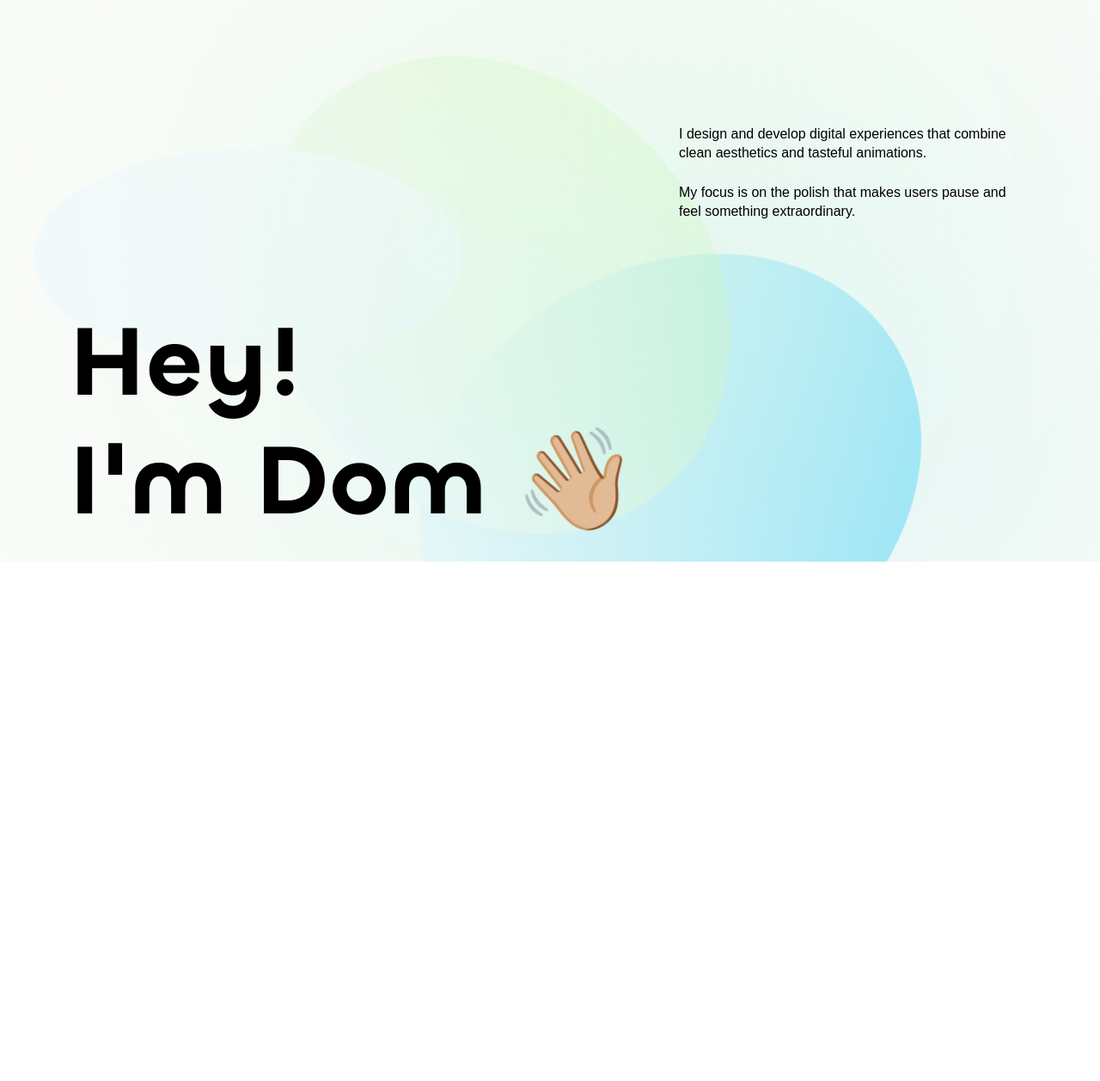
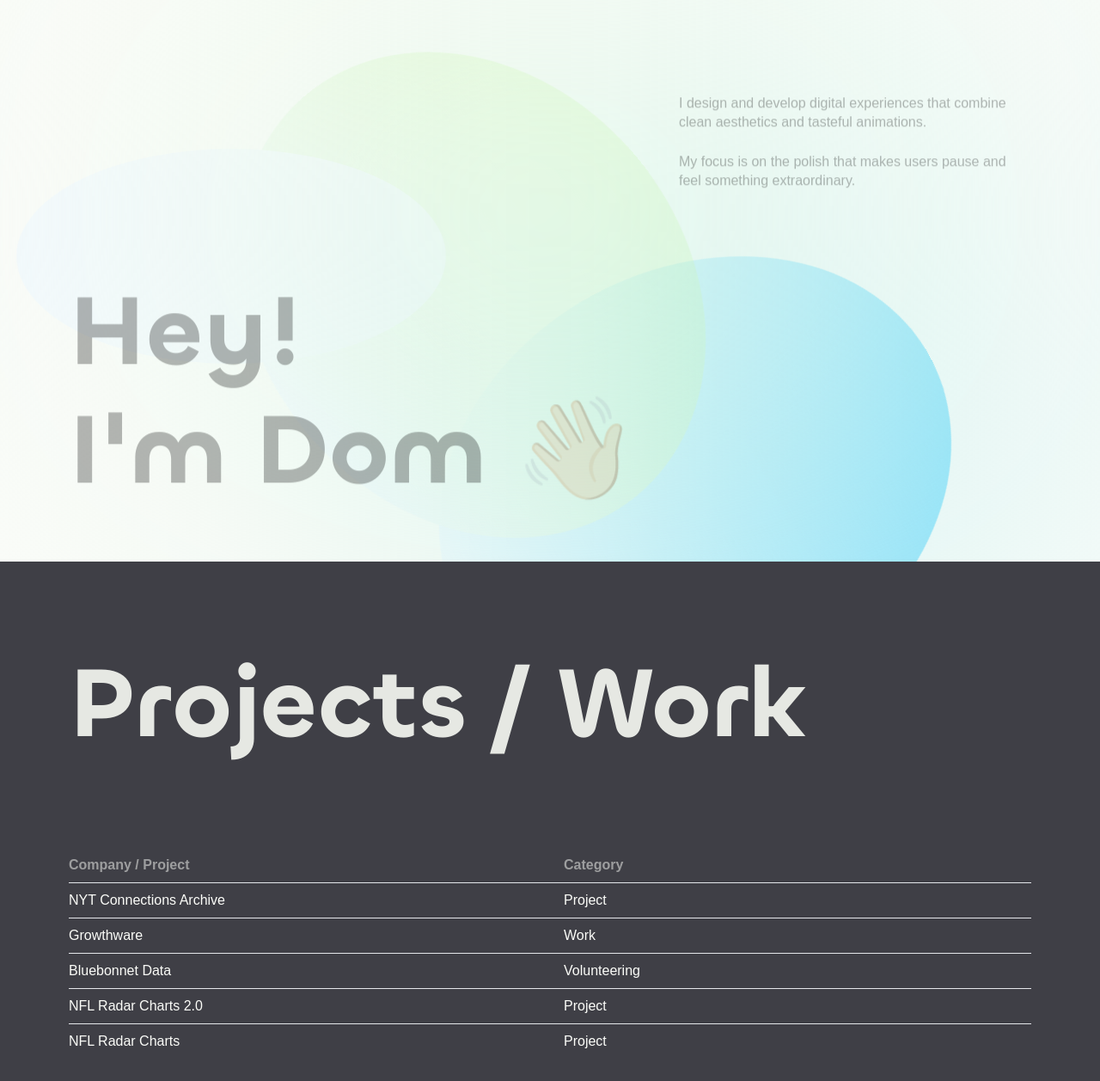
Before and after one commit to domsantini/portfolio2, a Next.js app: page / in a window 1280 px wide. Shown: the part 147-1404 px from the top of the page at 86% size. Before the commit the page ends 800 px from the top, so only its background shows below. Built offline with nearby package versions, Linux system fonts and the light colour scheme; a web font is replaced by a local one.

Commit message:
Refactor WorkSection and add animations back for Landing

```diff
--- a/app/components/LandingSection/Landing.module.css
+++ b/app/components/LandingSection/Landing.module.css
@@ -6,6 +6,8 @@
   width: 100%;
   background-color: #FBFCF8;
   overflow: clip;
+  -webkit-backdrop-filter: blur(20vmax);
+  backdrop-filter: blur(20vmax);
 }
 .foreground {
   height: 100%;
--- a/app/components/LandingSection/LandingSection.jsx
+++ b/app/components/LandingSection/LandingSection.jsx
@@ -1,12 +1,15 @@
 'use client'
+import { motion, useTransform } from 'framer-motion'
 
 import RevealText from "../RevealText";
-import SectionWrapper from "../SectionWrapper";
 import styles from './Landing.module.css'
-import { motion, useTransform } from 'framer-motion'
 import useMotionTimeline from "../../hooks/useMotionTimeline";
 
-export default function LandingSection({ id }) {
+
+export default function LandingSection({ id, scrollYProgress }) {
+
+  const y = useTransform(scrollYProgress, [0,0.7], [0, -50])
+  const opacity = useTransform(scrollYProgress, [0,0.7], [1, 0])
 
   const scope = useMotionTimeline([
     ['.hand-emoji', { rotate: '-10deg'}, { duration: 0.2, delay: 1 }],
@@ -15,12 +18,12 @@ export default function LandingSection({ id }) {
     ['.hand-emoji', { rotate: '0deg'}, { duration: 0.1 }],
   ]);
 
-
   return (
     <section
       id={id}
       className='
-        sticky top-0 h-[100svh] w-full
+        h-[100svh] w-full
+        sticky top-0 z-[1]
       '
     >
       <div className={styles.background}>
@@ -29,8 +32,9 @@ export default function LandingSection({ id }) {
         <div className={styles.circle2}/>
         <div className={styles.circle3}/>
       </div>
-      <div
+      <motion.div
         className={styles.foreground}
+        style={{ y, opacity }}
       >
         <motion.p
           initial={{ y: 10, opacity: 0}}
@@ -69,7 +73,7 @@ export default function LandingSection({ id }) {
             </motion.span>
           </RevealText>
         </h1>
-      </div>
+      </motion.div>
     </section>
   )
 };
--- /dev/null
+++ b/app/components/ProjectsList.jsx
@@ -0,0 +1,32 @@
+'use client'
+import React from 'react';
+
+import ProjectsListItem from './ProjectsListItem';
+import { projects } from '../data';
+
+function ProjectsList() {
+  const [activeProject, setActiveProject] = React.useState(undefined)
+
+  return (
+    <ul className='w-full py-2 divide-y text-[#FBFCF8] text-sm sm:text-base'>
+      <li className='flex font-semibold pb-2'>
+        <span className='w-1/2 opacity-50'>Company / Project</span>
+        <span className='w-1/2 opacity-50 pl-4'>Category</span>
+      </li>
+      {projects.map(({ id, title, description, type, link, stack }) => (
+        <ProjectsListItem
+          key={id}
+          title={title}
+          description={description}
+          type={type}
+          link={link}
+          stack={stack}
+          activeProject={activeProject}
+          setActiveProject={setActiveProject}
+        />
+      ))}
+    </ul>
+  )
+}
+
+export default ProjectsList;
--- /dev/null
+++ b/app/components/ProjectsListItem.jsx
@@ -0,0 +1,74 @@
+import Link from 'next/link';
+import { motion, AnimatePresence } from 'framer-motion';
+
+function ProjectListItem({ id, title, description, type, link, stack, activeProject, setActiveProject }) {
+
+  function handleProjectClick(title) {
+    if (activeProject === title) {
+      setActiveProject(undefined)
+    } else {
+      setActiveProject(title)
+    }
+  }
+
+  return (
+    <li
+      key={id}
+      className='flex flex-col py-2 h-auto w-full cursor-pointer '
+      onClick={() => handleProjectClick(title)}
+    >
+      <div className='flex'>
+        <span className='w-1/2 text-xs sm:text-base'>{title}</span>
+        <span className='w-1/2 text-xs sm:text-base pl-4'>{type}</span>
+      </div>
+      <AnimatePresence>
+        {activeProject === title &&
+          (<motion.div
+            layout
+            key={`${title}-desc`}
+            variants={projectVariants}
+            initial='closed'
+            animate='open'
+            exit='closed'
+            className='overflow-y-hidden'
+          >
+            <div className='space-y-4 py-4'>
+              <p className='text-base sm:text-xl'>{description}</p>
+              <ul className='flex flex-wrap list-disc pl-6 gap-x-8 gap-y-2'>
+                {stack.map((technology) => (
+                  <li key={`${id}-${technology}`}>{technology}</li>
+                ))}
+              </ul>
+              {link &&
+                <button className='py-1 px-3 text-sm sm:text-base bg-[#FBFCF8] text-zinc-700 rounded-full'>
+                  <Link href={link} target="_blank">Check out site</Link>
+                </button>
+              }
+            </div>
+          </motion.div>)}
+      </AnimatePresence>
+    </li>
+  )
+};
+
+// Margins on animating items fuck up animation
+const projectVariants = {
+  open: {
+    height: "auto",
+    // marginTop: "1rem",
+    transition: {
+      duration: 0.3,
+      ease: "easeOut"
+    }
+  },
+  closed: {
+    height: 0,
+    // marginTop: 0,
+    transition: {
+      duration: 0.3,
+      ease: "easeIn"
+    }
+  }
+};
+
+export default ProjectListItem;
--- a/app/components/WorkSection.jsx
+++ b/app/components/WorkSection.jsx
@@ -1,25 +1,12 @@
 'use client'
-import React from "react";
-import Link from "next/link";
-import { motion, AnimatePresence } from "framer-motion";
+import React, { forwardRef } from "react";
 
-import SectionWrapper from "./SectionWrapper";
-import { projects } from '@/app/data.js'
+import ProjectsList from "./ProjectsList";
 
-function WorkSection({ id }) {
-
-  const [activeProject, setActiveProject] = React.useState(undefined)
-
-  function handleProjectClick(title) {
-    if (activeProject === title) {
-      setActiveProject(undefined)
-    } else {
-      setActiveProject(title)
-    }
-  }
-
-  return (
+const WorkSection = forwardRef(function WorkSection({ id }, ref ) {
+  return(
     <section
+      ref={ref}
       id={id}
       className='
         relative z-[2] min-h-[100svh] h-screen p-4 md:px-8 lg:px-20
@@ -31,73 +18,14 @@ function WorkSection({ id }) {
       <h1 className='text-[clamp(45px,9vw,140px)] font-chillax font-semibold pb-20'>
         Projects / Work
       </h1>
-      <div className='flex  h-full text-sm sm:text-base'>
-        <ul className='w-full divide-y'>
-          <li className='flex py-2 text-[#FBFCF8] font-semibold'>
-            <span className='w-1/2 opacity-50'>Company / Project</span>
-            <span className='w-1/2 opacity-50 pl-4'>Category</span>
-          </li>
-            {projects.map(({ id, title, description, type, link, stack }, i) => (
-              <li
-                key={id}
-                className='flex flex-col py-2 h-auto w-full cursor-pointer '
-                onClick={() => handleProjectClick(title)}
-              >
-                <div className='flex'>
-                  <span className='w-1/2 text-xs sm:text-base'>{title}</span>
-                  <span className='w-1/2 text-xs sm:text-base pl-4'>{type}</span>
-                </div>
-                <AnimatePresence>
-                  {activeProject === title &&
-                    (<motion.div
-                      layout
-                      key={`${title}-desc`}
-                      variants={projectVariants}
-                      initial='closed'
-                      animate='open'
-                      exit='closed'
-                      className='overflow-y-hidden'
-                    >
-                      <div className='space-y-4 py-4'>
-                        <p className='text-base'>{description}</p>
-                        <ul className='flex flex-wrap list-disc pl-4 gap-x-8 gap-y-2'>
-                          {stack.map((technology) => (
-                            <li key={`${id}-${technology}`}>{technology}</li>
-                          ))}
-                        </ul>
-                        {link &&
-                          <button className='py-1 px-3 text-sm sm:text-base bg-[#FBFCF8] text-zinc-700 rounded-full'>
-                            <Link href={link} target="_blank">Check out site</Link>
-                          </button>
-                        }
-                      </div>
-                    </motion.div>)}
-                </AnimatePresence>
-              </li>
-            ))}
-        </ul>
+      <div className='flex h-full text-sm sm:text-base'>
+        <ProjectsList />
       </div>
     </section>
-    )
-  }
+  )
+})
 
-  const projectVariants = {
-    open: {
-      height: "auto",
-      // marginTop: "1rem",
-      transition: {
-        duration: 0.3,
-        ease: "easeOut"
-      }
-    },
-    closed: {
-      height: 0,
-      // marginTop: 0,
-      transition: {
-        duration: 0.3,
-        ease: "easeIn"
-      }
-    }
-  };
 
-      export default WorkSection;
+
+
+export default WorkSection;
--- a/app/page.js
+++ b/app/page.js
@@ -1,5 +1,7 @@
 "use client";
 import React from "react";
+import { useScroll, useMotionValueEvent } from 'framer-motion';
+
 import Header from "./components/Header/Header";
 import LandingSection from "./components/LandingSection/LandingSection";
 import WorkSection from "./components/WorkSection";
@@ -7,15 +9,29 @@ import AboutSection from "./components/AboutSection";
 import ContactSection from "./components/ContactSection";
 
 export default function Home() {
+  const wrapperRef = React.useRef(null)
+  const { scrollYProgress } = useScroll({
+    target: wrapperRef,
+    offset: ['start end', 'start start']
+  })
+
+  // This is how you log a motion value
+  // useMotionValueEvent(scrollYProgress, "change", (latest) => {
+  //   console.log("Page scroll: ", latest)
+  // })
 
   return (
     <main className="relative h-full bg-[#FBFCF8]">
       {/* <Header /> */}
-      <LandingSection id="home"/>
-      {/* <WorkSection id="work"/> */}
+      <LandingSection id="home" scrollYProgress={scrollYProgress}/>
+      <div className='relative z-[2]'>
+        <WorkSection ref={wrapperRef} id="work"/>
+      </div>
+    </main>
+  );
+}
 
 {/* <AboutSection id="about"/> */}
-
 {/* <div
   ref={wrapperRef}
   // style={{ borderRadius }}
@@ -32,6 +48,3 @@ export default function Home() {
   <AboutSection id="about" className='relative z-[6]'/>
   <ContactSection id='contact' className='sticky bottom-0 z-[3] bg-[#FBFCF8] border-2 border-solid border-green-400'/>
 </motion.div> */}
-    </main>
-  );
-}
```
Lines whose indentation alone changed are shown as unchanged.
